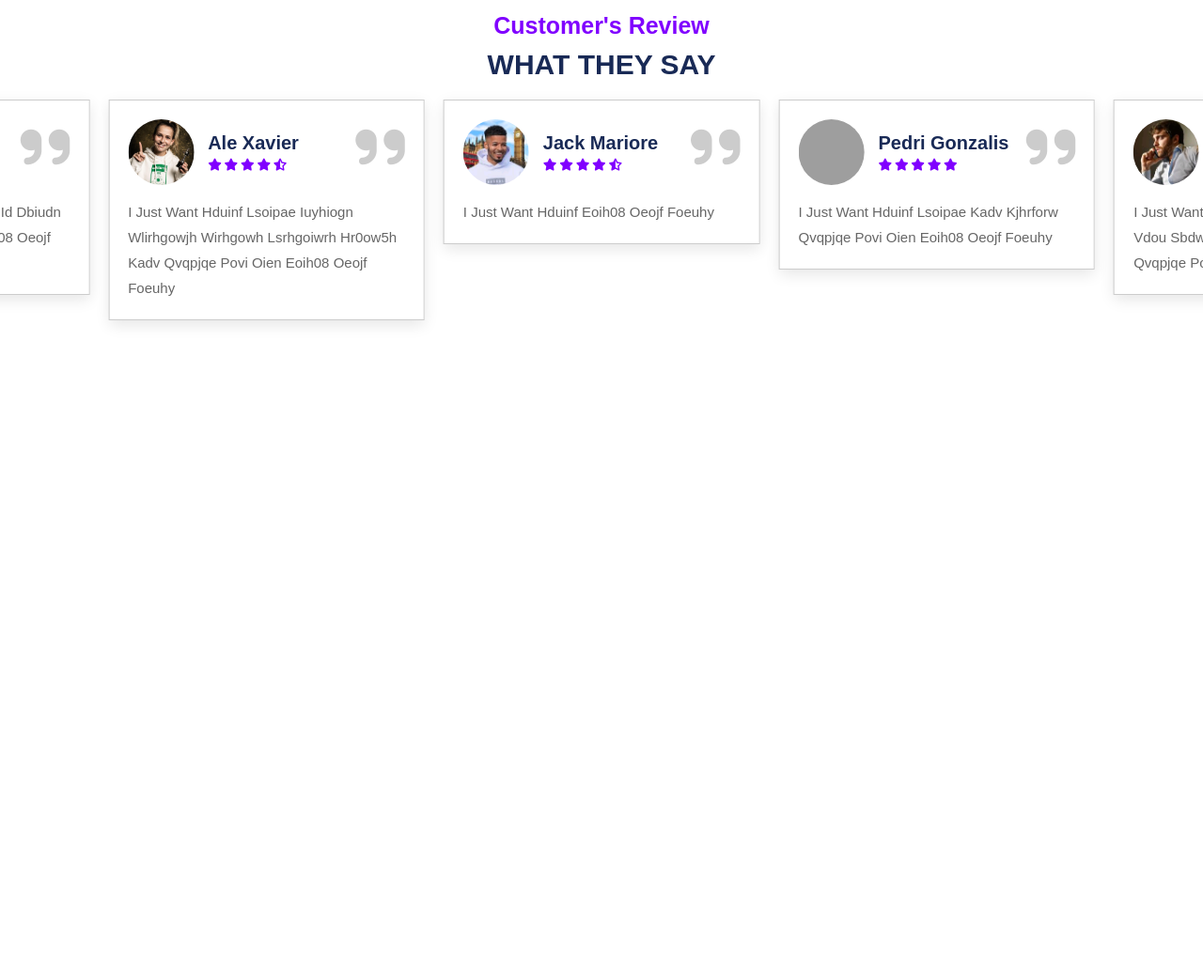
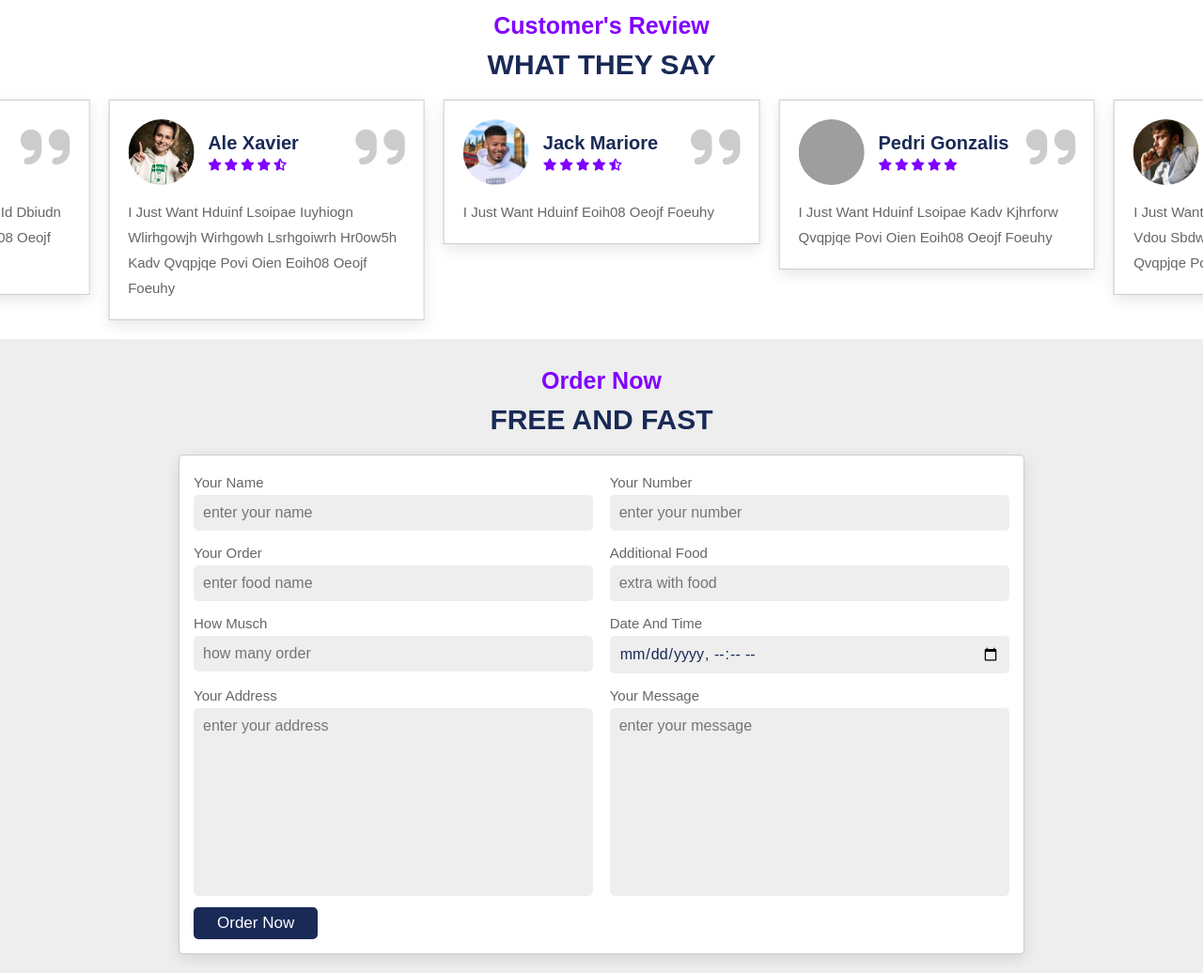
Before and after one commit to DahmanCode/Resto, a plain HTML site: page index.html in a window 1280 px wide. Shown: the part 3981-5017 px from the top of the page at 94% size. Before the commit the page ends 4342 px from the top, so only its background shows below. Drawn offline with nearby package versions, Linux system fonts and the light colour scheme; grey boxes are pictures that could not be loaded.

Commit message:
order form

```diff
--- a/index.html
+++ b/index.html
@@ -493,6 +493,49 @@
         </div>
     </section>
     <!--     review section ends   -->
+    <!--     order section starts   -->
+    <section class="order" id="order">
+        <h3 class="sub-heading">order now</h3>
+        <h1 class="heading">free and fast</h1>
+        <form action="">
+            <div class="inputBox">
+                <div class="input">
+                    <span>your name</span>
+                    <input type="text" placeholder="enter your name">
+                </div>
+                <div class="input">
+                    <span>your number</span>
+                    <input type="number" placeholder="enter your number">
+                </div>
+                <div class="input">
+                    <span>your order</span>
+                    <input type="text" placeholder="enter food name">
+                </div>
+                <div class="input">
+                    <span>additional food</span>
+                    <input type="text" placeholder="extra with food">
+                </div>
+                <div class="input">
+                    <span>how musch</span>
+                    <input type="number" placeholder="how many order">
+                </div>
+                <div class="input">
+                    <span>date and time</span>
+                    <input type="datetime-local">
+                </div>
+                <div class="input">
+                    <span>your address</span>
+                    <textarea name="" placeholder="enter your address" id="" cols="30" rows="10"></textarea>
+                </div>
+                <div class="input">
+                    <span>your message</span>
+                    <textarea name="" placeholder="enter your message" id="" cols="30" rows="10"></textarea>
+                </div>
+            </div>
+            <input type="submit" value="order now" class="btn">
+        </form>
+    </section>
+    <!--     order section ends   -->
 
 
 
--- a/style.css
+++ b/style.css
@@ -566,6 +566,68 @@ section:nth-child(even)
     color: var(--light-color);
 }
 
+.order form
+{
+    max-width: 90rem;
+    border-radius: .5rem;
+    box-shadow: var(--box-shadow);
+    border: .1rem solid rgba(0, 0, 0, .2);
+    background: #fff;
+    padding: 1.5rem;
+    margin: 0 auto;
+}
+
+.order form .inputBox
+{
+    display: flex;
+    flex-wrap: wrap;
+    justify-content: space-between;
+}
+
+.order form .inputBox .input
+{
+    width: 49%;
+}
+
+.order form .inputBox .input span
+{
+    display: block;
+    padding: .5rem 0;
+    font-size: 1.5rem;
+    color: var(--light-color);
+}
+
+.order form .inputBox .input input,
+.order form .inputBox .input textarea
+{
+    background: #eee;
+    border-radius: .5rem;
+    padding: 1rem;
+    font-size: 1.6rem;
+    color: var(--black);
+    text-transform: none;
+    margin-bottom: 1rem;
+    width: 100%;
+}
+
+.order form .inputBox .input input:focus,
+.order form .inputBox .input textarea:focus
+{
+    border: .1rem solid var(--purple);
+}
+
+.order form .inputBox .input textarea
+{
+    height: 20rem;
+    resize: none;
+}
+
+.order form .btn
+{
+    margin-top: 0;
+}
+
+
 
 
 
```
